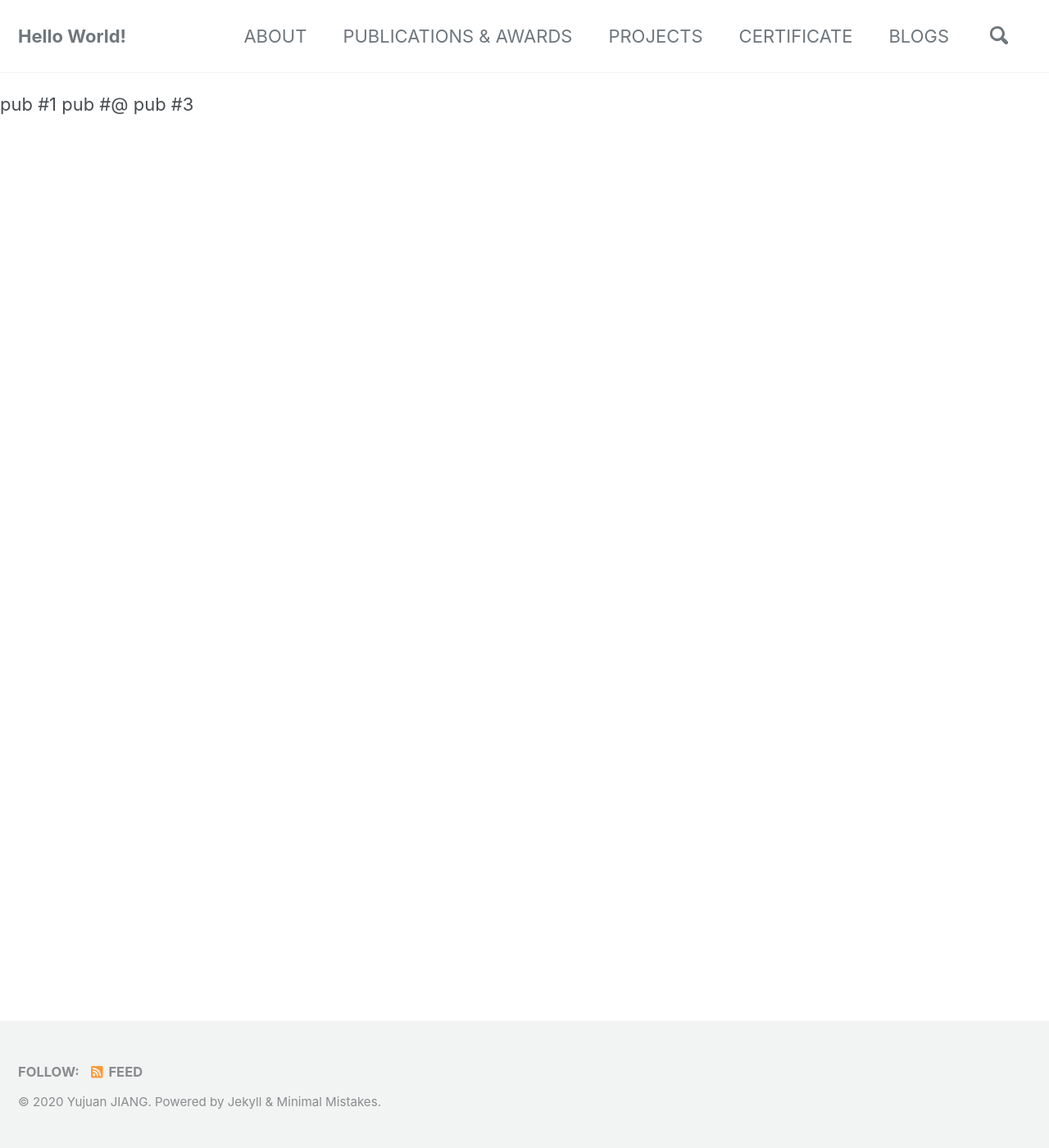
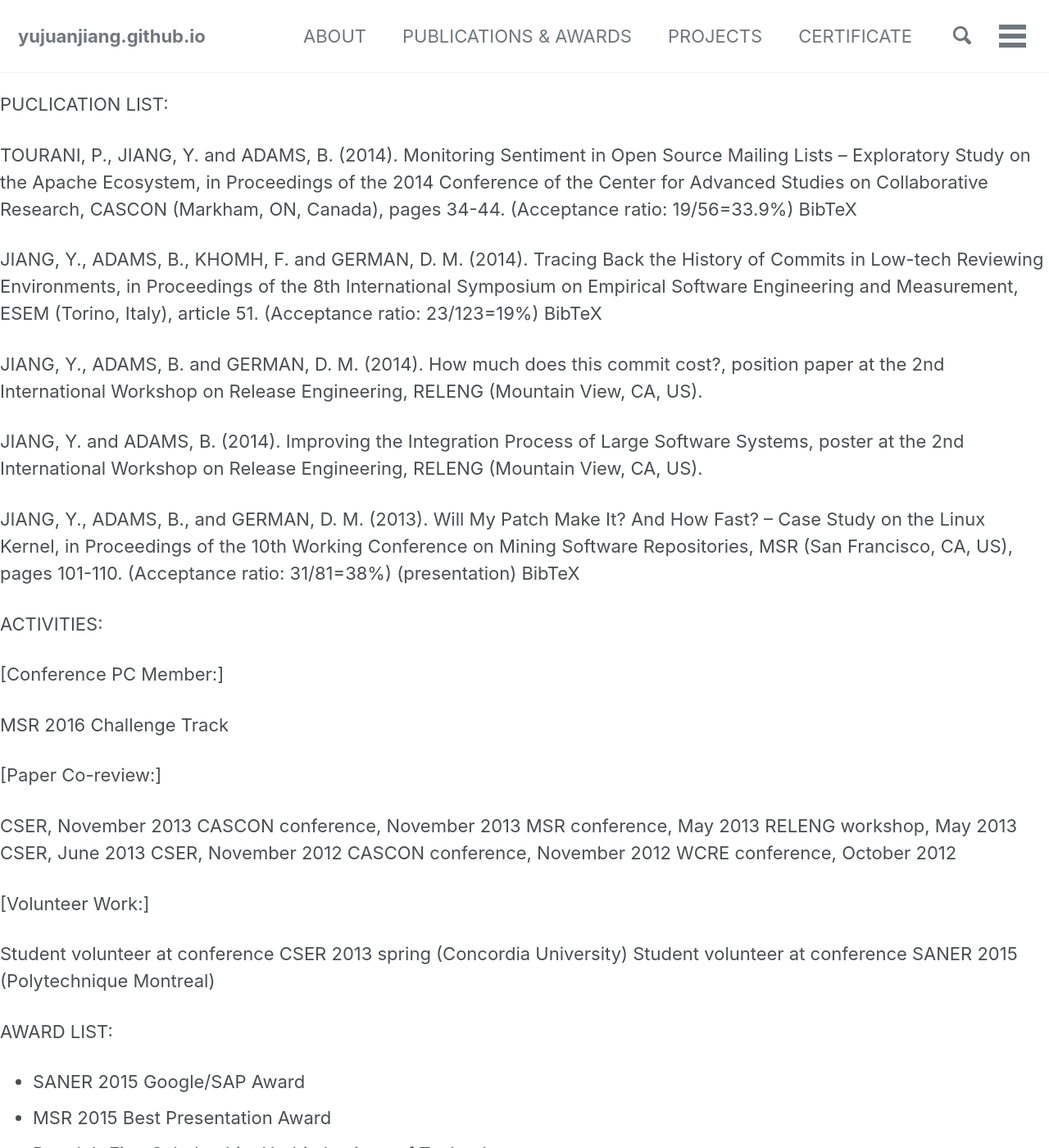
Before and after one commit to yujuanjiang/yujuanjiang.github.io, a Jekyll site: the page built from _pages/publications.md, in a window 1280 px wide and 1400 px high. Shown: the whole window at 82% size. Built offline with Jekyll 4.4.1, drawn with Linux system fonts in a browser that asks for light colours; cached includes are drawn as plain includes; nearby versions of some CDN libraries; our own code applies the rules of GitHub Pages for plain Markdown files; some of the changed text lies outside the part shown.

Commit message:
add content to pages

```diff
--- a/_config.yml
+++ b/_config.yml
@@ -16,7 +16,7 @@
 
 # Site Settings
 locale                   : "en-US"
-title                    : "Hello World!"
+title                    : #"Hello World!"
 title_separator          : "-"
 name                     : "Yujuan JIANG"
 description              : "An amazing website."
--- a/_pages/publications.md
+++ b/_pages/publications.md
@@ -1,3 +1,43 @@
-pub #1
-pub #@
-pub #3
+PUCLICATION LIST:
+
+TOURANI, P., JIANG, Y. and ADAMS, B. (2014). Monitoring Sentiment in Open Source Mailing Lists – Exploratory Study on the Apache Ecosystem, in Proceedings of the 2014 Conference of the Center for Advanced Studies on Collaborative Research, CASCON (Markham, ON, Canada), pages 34-44. (Acceptance ratio: 19/56=33.9%) BibTeX
+
+JIANG, Y., ADAMS, B., KHOMH, F. and GERMAN, D. M. (2014). Tracing Back the History of Commits in Low-tech Reviewing Environments, in Proceedings of the 8th International Symposium on Empirical Software Engineering and Measurement, ESEM (Torino, Italy), article 51. (Acceptance ratio: 23/123=19%) BibTeX
+
+JIANG, Y., ADAMS, B. and GERMAN, D. M. (2014). How much does this commit cost?, position paper at the 2nd International Workshop on Release Engineering, RELENG (Mountain View, CA, US).
+
+JIANG, Y. and ADAMS, B. (2014). Improving the Integration Process of Large Software Systems, poster at the 2nd International Workshop on Release Engineering, RELENG (Mountain View, CA, US).
+
+JIANG, Y., ADAMS, B., and GERMAN, D. M. (2013). Will My Patch Make It? And How Fast? – Case Study on the Linux Kernel, in Proceedings of the 10th Working Conference on Mining Software Repositories, MSR (San Francisco, CA, US), pages 101-110. (Acceptance ratio: 31/81=38%) (presentation) BibTeX
+
+
+ACTIVITIES:
+
+[Conference PC Member:]
+
+MSR 2016 Challenge Track
+
+[Paper Co-review:]
+
+CSER, November 2013
+CASCON conference, November 2013
+MSR conference, May 2013
+RELENG workshop, May 2013
+CSER, June 2013
+CSER, November 2012
+CASCON conference, November 2012
+WCRE conference, October 2012
+
+[Volunteer Work:]
+
+Student volunteer at conference CSER 2013 spring (Concordia University)
+Student volunteer at conference SANER 2015 (Polytechnique Montreal)
+
+
+AWARD LIST:
+
+
+- SANER 2015 Google/SAP Award
+- MSR 2015 Best Presentation Award
+- People’s First Scholarship, Harbin Institute of Technology
+- Merit Student, Harbin Institute of Technology (5 times)
```
Also changed, not shown: _pages/about.md (+17 -1 lines).
